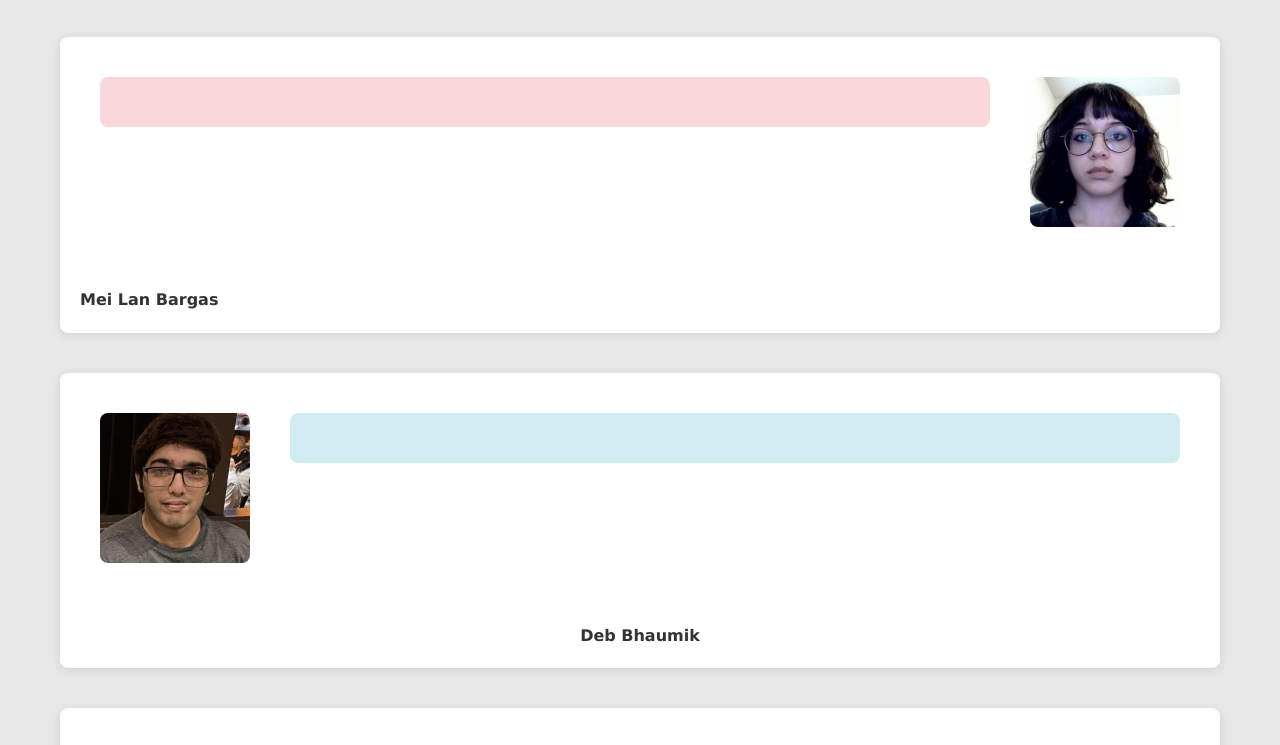
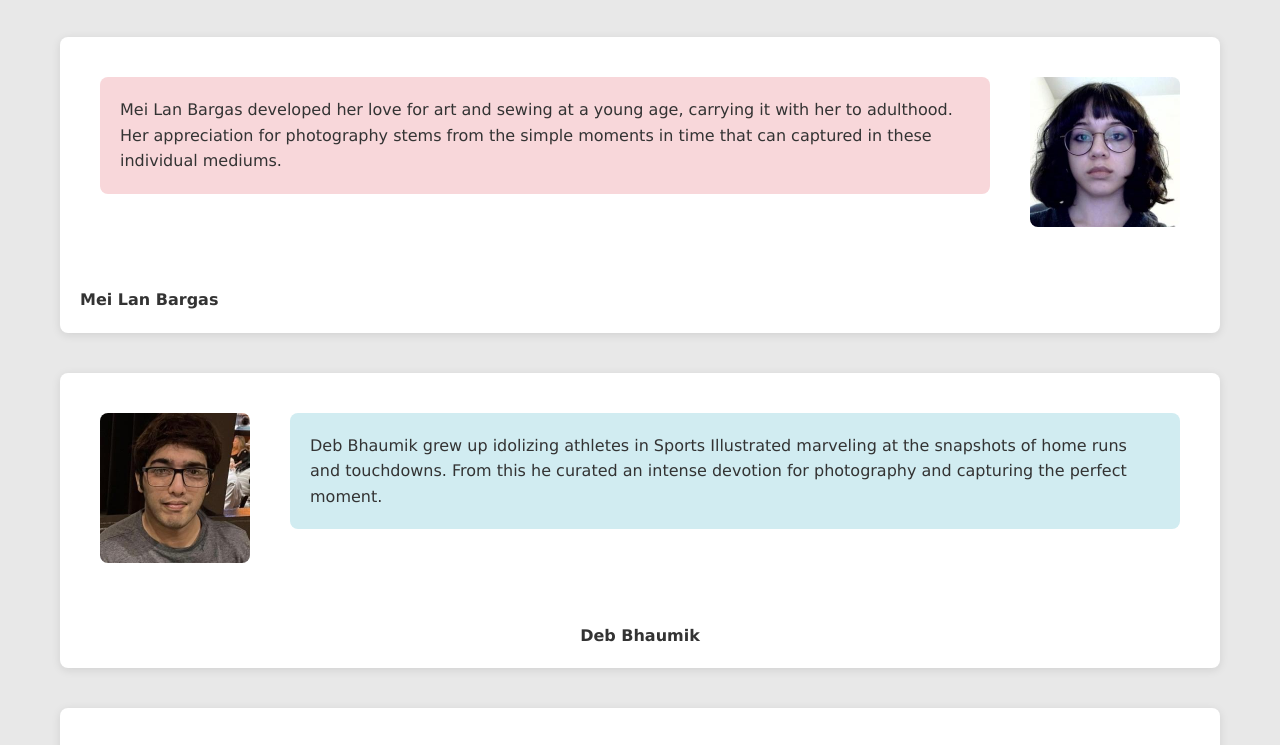
Before and after one commit to DraconaB/PhotoConnection, a plain HTML site: page AboutUsPage.html in a window 1280 px wide. Shown: the part 561-1306 px from the top of the page. Drawn offline with Linux system fonts and the light colour scheme.

Commit message:
Update AboutUsPage.html

```diff
--- a/AboutUsPage.html
+++ b/AboutUsPage.html
@@ -114,17 +114,20 @@
     #share-native { background-color: #28a745; }
     #share-native:hover { background-color: #218838; }
 
-    /* hover effect */
-    .bio {
-    max-height: 0;
-    overflow: hidden;
-    transition: max-height 0.4s ease;
-    color: #555;
-    margin-top: 10px;
+    .team-member {
+        background: white;
+        padding: 20px;
+        border-radius: 12px;
+        box-shadow: 0 4px 12px rgba(0,0,0,0.1);
+        transition: all 0.3s ease;
+        text-align: center;
+        margin: 20px;
 }
 
-    .team-member:hover .bio {
-    max-height: 200px;
+    .team-member:hover {
+        transform: translateY(-8px);
+        box-shadow: 0 16px 32px rgba(0,0,0,0.15);
+        border: 1px solid #007bff;
 }
     </style>
 </head>
@@ -165,7 +168,7 @@
             <div class="profile-card">
                 <div class="profile-content">
                     <div class="profile-description">
-                        <p class = "bio">Mei Lan Bargas developed her love for art and sewing at a young age, carrying it with her to adulthood. Her appreciation for photography stems from the simple moments in time that can captured in these individual mediums.</p>
+                        <p>Mei Lan Bargas developed her love for art and sewing at a young age, carrying it with her to adulthood. Her appreciation for photography stems from the simple moments in time that can captured in these individual mediums.</p>
                     </div>
                     <div class="profile-image">
                         <img src="AboutUsImgs/meilan.jpg" alt="Mei Lan Bargas" loading="lazy">
@@ -180,7 +183,7 @@
             <div class="profile-card">
                 <div class="profile-content reverse">
                     <div class="profile-description">
-                        <p class="bio">Deb Bhaumik grew up idolizing athletes in Sports Illustrated marveling at the snapshots of home runs and touchdowns. From this he curated an intense devotion for photography and capturing the perfect moment.</p>
+                        <p>Deb Bhaumik grew up idolizing athletes in Sports Illustrated marveling at the snapshots of home runs and touchdowns. From this he curated an intense devotion for photography and capturing the perfect moment.</p>
                     </div>
                     <div class="profile-image">
                         <img src="AboutUsImgs/deb.jpg" alt="Deb Bhaumik" loading="lazy">
@@ -195,7 +198,7 @@
             <div class="profile-card">
                 <div class="profile-content">
                     <div class="profile-description">
-                        <p class="bio">Halle Knape first encountered photography in her middle school photography class. She immediately fell in love and has continued to hone her craft over the last 12 years. She specializes in photographing people and has built a small business out of her hobby.</p>
+                        <p>Halle Knape first encountered photography in her middle school photography class. She immediately fell in love and has continued to hone her craft over the last 12 years. She specializes in photographing people and has built a small business out of her hobby.</p>
                     </div>
                     <div class="profile-image">
                         <img src="AboutUsImgs/halle.jpg" alt="Halle Knape" loading="lazy">
```
